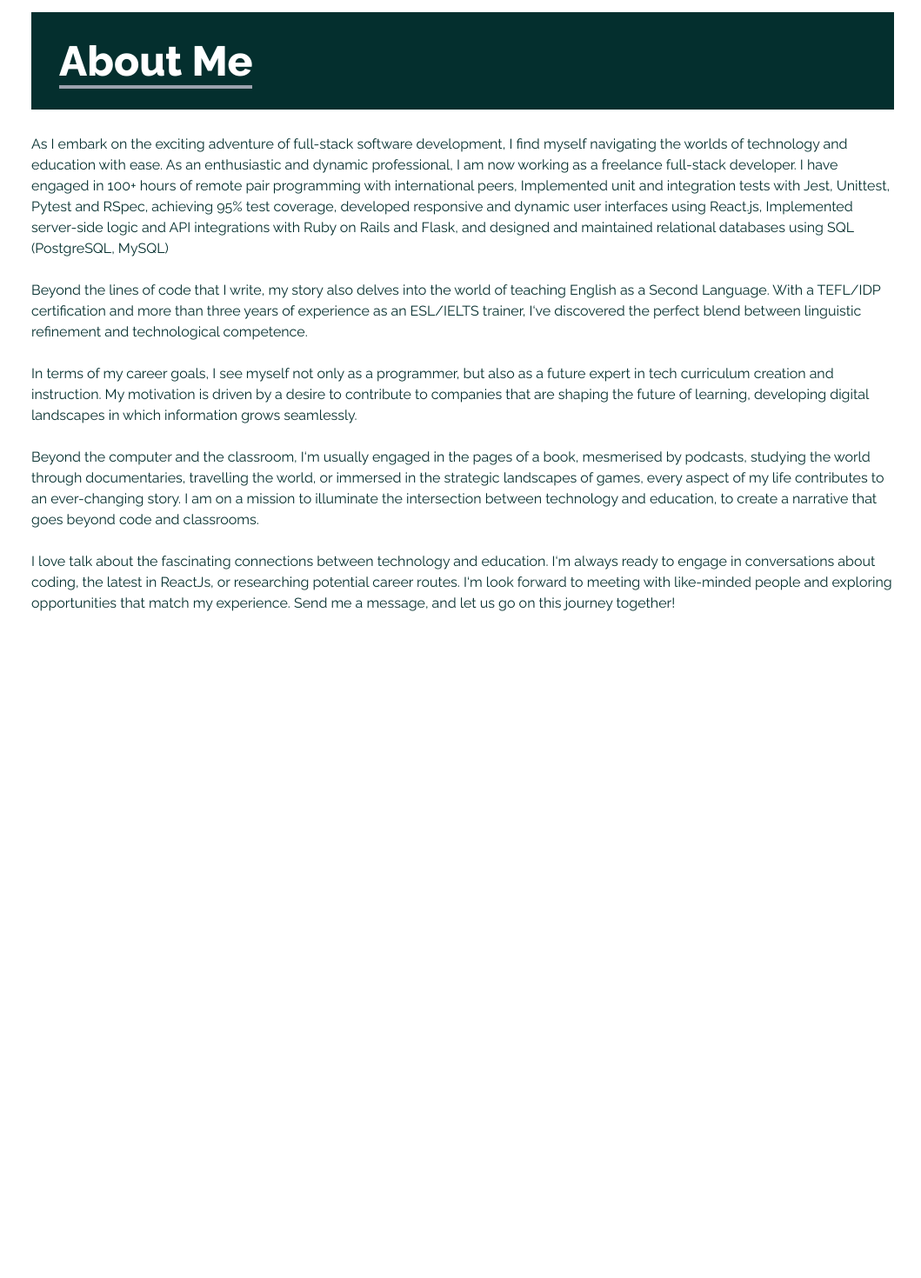
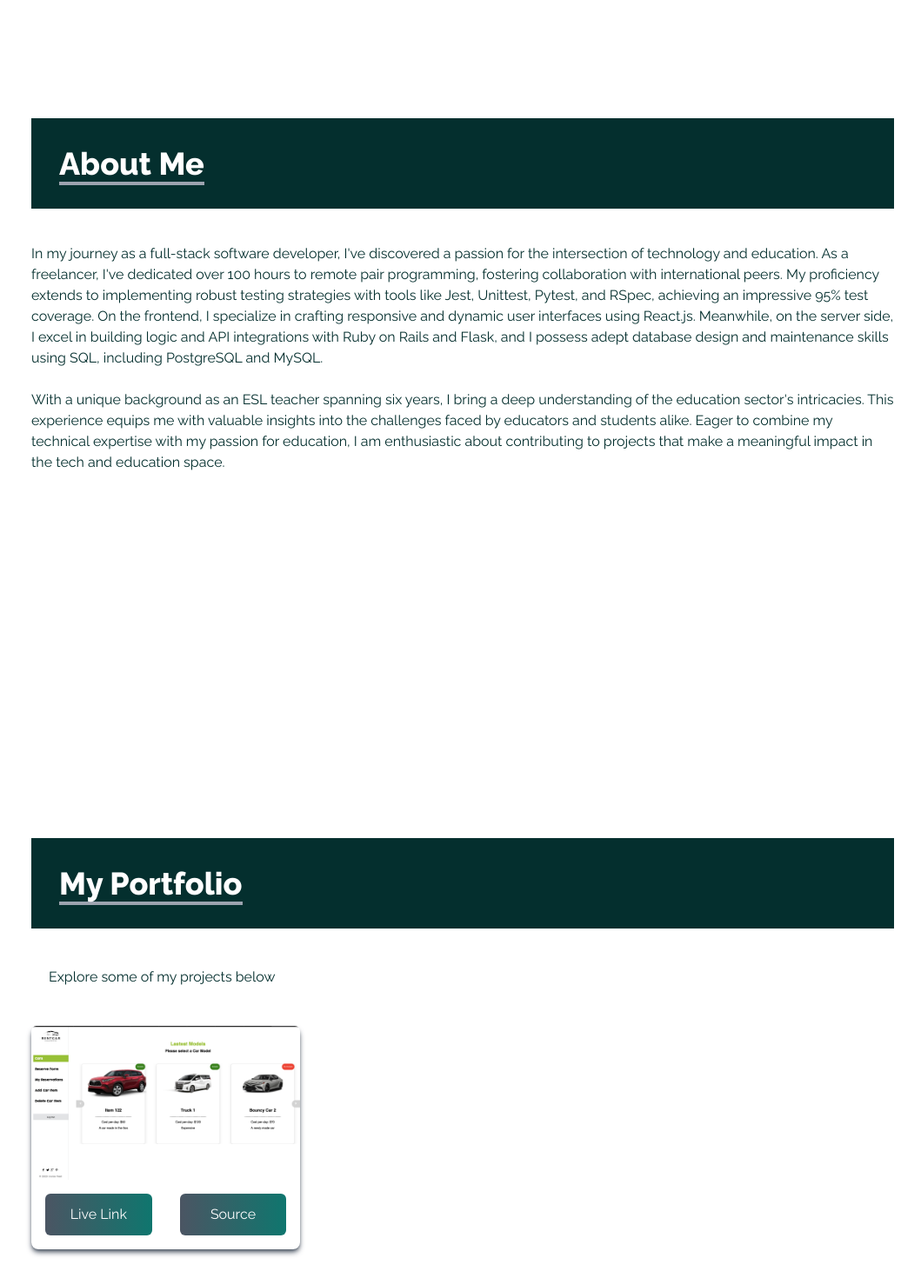
Before and after one commit to Armynerh/my-portfolio, a React (Create React App) app: page / in a window 1280 px wide. Shown: the part 840-2310 px from the top of the page at 87% size, without its empty margins (108-1167 px from the left). Before the commit the page ends 1600 px from the top, so only its background shows below. Built offline with nearby package versions, Linux system fonts and the light colour scheme.

Commit message:
modify about.jsx and add portfolio.jsx

```diff
--- a/src/App.js
+++ b/src/App.js
@@ -2,14 +2,17 @@ import Home from './components/Home';
 import NavBar from './components/NavBar';
 import MediaIcons from './components/MediaIcons';
 import About from './components/About';
+import Portfolio from './components/Portfolio';
 
 function App() {
   return (
     <div>
       <NavBar />
       <Home />
+      <About />
+      <Portfolio />
+
       <MediaIcons />
-      <About />
     </div>
   );
 }
--- a/src/components/About.jsx
+++ b/src/components/About.jsx
@@ -1,34 +1,25 @@
 import React from 'react';
 
 const About = () => (
-  <div name="about" className=" w-full h-screen text-teal-950 ">
+  <div name="about" className=" w-full md:h-screen text-teal-950 mb-10">
     <div className="max-w-screen-lg p-4 mx-auto flex flex-col justify-center w-full h-full">
-      <div className="bg-teal-950 p-8 mb-7">
-        <p className="text-white text-5xl font-extrabold inline border-b-4 border-gray-400">About Me</p>
+      <div className="bg-teal-950 p-8">
+        <p className="text-white text-4xl font-extrabold inline border-b-4 border-gray-400">About Me</p>
       </div>
       {/* eslint-disable */}
-      <p>
-        As I embark on the exciting adventure of full-stack software development, I find myself navigating the worlds of technology and education with ease. As an enthusiastic and dynamic professional, I am now working as a freelance full-stack developer. I have engaged in 100+ hours of remote pair programming with international peers, Implemented unit and integration tests with Jest, Unittest, Pytest and RSpec, achieving 95% test coverage, developed responsive and dynamic user interfaces using React.js, Implemented server-side logic and API integrations with Ruby on Rails and Flask, and designed and maintained relational databases using SQL (PostgreSQL, MySQL)
+      <p className="text-l mt-10">
+
+In my journey as a full-stack software developer, I've discovered a passion for the intersection of technology and education. As a freelancer, I've dedicated over 100 hours to remote pair programming, fostering collaboration with international peers. My proficiency extends to implementing robust testing strategies with tools like Jest, Unittest, Pytest, and RSpec, achieving an impressive 95% test coverage. On the frontend, I specialize in crafting responsive and dynamic user interfaces using React.js. Meanwhile, on the server side, I excel in building logic and API integrations with Ruby on Rails and Flask, and I possess adept database design and maintenance skills using SQL, including PostgreSQL and MySQL.
       </p>
       <br />
-      <p>
-        Beyond the lines of code that I write, my story also delves into the world of teaching English as a Second Language. With a TEFL/IDP certification and more than three years of experience as an ESL/IELTS trainer, I&lsquo;ve discovered the perfect blend between linguistic refinement and technological competence.
+      <p className="text-l sm:mb-10">
+      With a unique background as an ESL teacher spanning six years, I bring a deep understanding of the education sector's intricacies. This experience equips me with valuable insights into the challenges faced by educators and students alike. Eager to combine my technical expertise with my passion for education, I am enthusiastic about contributing to projects that make a meaningful impact in the tech and education space.
       </p>
-      <br />
-      <p>
-        In terms of my career goals, I see myself not only as a programmer, but also as a future expert in tech curriculum creation and instruction. My motivation is driven by a desire to contribute to companies that are shaping the future of learning, developing digital landscapes in which information grows seamlessly.
 
-      </p>
-      <br />
-      <p>
 
-        Beyond the computer and the classroom, I&lsquo;m usually engaged in the pages of a book, mesmerised by podcasts, studying the world through documentaries, travelling the world, or immersed in the strategic landscapes of games, every aspect of my life contributes to an ever-changing story.
-        I am on a mission to illuminate the intersection between technology and education, to create a narrative that goes beyond code and classrooms.
-      </p>
-      <br />
-      <p>
-        I love talk about the fascinating connections between technology and education. I&lsquo;m always ready to engage in conversations about coding, the latest in ReactJs, or researching potential career routes. I&lsquo;m look forward to meeting with like-minded people and exploring opportunities that match my experience. Send me a message, and let us go on this journey together!
-      </p>
+
+
+
 
     </div>
   </div>
--- /dev/null
+++ b/src/components/Portfolio.jsx
@@ -0,0 +1,28 @@
+import React from 'react';
+import budget from '../assets/portfolio/budget.png';
+import cruise from '../assets/portfolio/cruise.png';
+import math from '../assets/portfolio/math.png';
+import malay from '../assets/portfolio/malay.png';
+import todo from '../assets/portfolio/todo.png';
+
+const Portfolio = () => (
+  <div name="portfolio" className="w-full md:h-screen text-teal-950 sm:mt-10">
+    <div className="max-w-screen-lg p-4 mx-auto flex flex-col justify-center w-full h-full">
+      <div className="bg-teal-950 p-8 text-white">
+        <p className="text-4xl font-extrabold inline border-b-4 border-gray-400">My Portfolio</p>
+      </div>
+      <p className="py-6 m-5">Explore some of my projects below</p>
+      <div className="grid sm:grid-cols-2 md:grid-cols-3 gap-8 px-12 sm:px-0">
+        <div className="shadow-md shadow-gray-600 rounded-lg">
+          <img src={cruise} alt="" className="rounded-md duration-200 hover:scale-105" />
+          <div className="flex items-center justify-center">
+            <button type="button" className="w-1/2 px-6 py-3 m-4 duration-200 hover:scale-105 bg-gradient-to-r from-gray-600 to-teal-700 cursor-pointer text-white rounded-md">Live Link</button>
+            <button type="button" className="w-1/2 px-6 py-3 m-4 duration-200 hover:scale-105 bg-gradient-to-r from-gray-600 to-teal-700 cursor-pointer text-white rounded-md">Source</button>
+          </div>
+        </div>
+      </div>
+    </div>
+  </div>
+);
+
+export default Portfolio;
```
